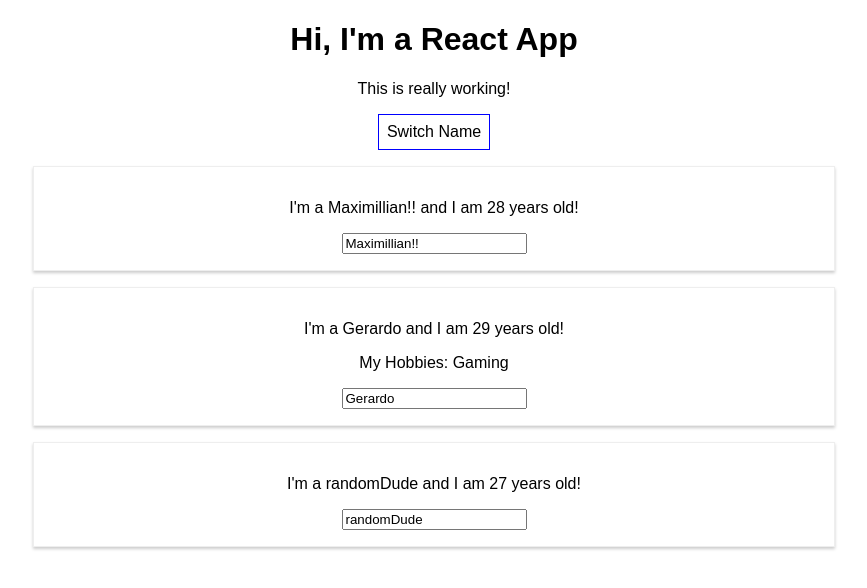
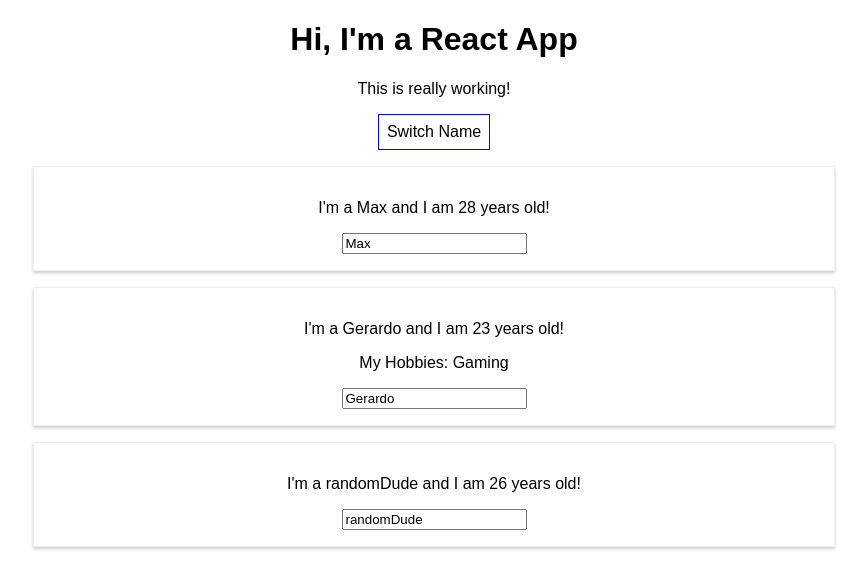
Before and after one commit to Gathzilla/react-complete-guide, a React (Create React App) app: page / in a window 1280 px wide. Both pictures are taken after a click on the button "Switch Name". Shown: the top 588 px of the page, without its empty margins (206-1073 px from the left). Built offline with nearby package versions, Linux system fonts and the light colour scheme.

Commit message:
added dynamic rendering

```diff
--- a/src/App.js
+++ b/src/App.js
@@ -9,7 +9,8 @@
       { name: 'Gerardo', age: 23 },
       { name: 'randomDude', age: 26 }
     ],
-    otherState: 'some other value'
+    otherState: 'some other value',
+    showPersons: false
   };
 
   switchNameHandler = (newName) => {
@@ -34,6 +35,11 @@
     });
   }
 
+  togglePersonsHandler = () =>{
+    const doesShow = this.state.showPersons;
+    this.setState({showPersons: !doesShow});
+  }
+
   render() {
 
       const style = {
@@ -50,7 +56,10 @@
         <p>This is really working!</p>
         <button
          style={style}
-         onClick={/*this could be inefficient*/() => this.switchNameHandler('Maximillian!!')}>Switch Name</button>
+         onClick={this.togglePersonsHandler}>Switch Name</button>
+        {
+           this.state.showPersons ?
+            <div >
             <Person
               name={this.state.persons[0].name}
               age={this.state.persons[0].age}
@@ -64,6 +73,8 @@
               name={this.state.persons[2].name}
               age={this.state.persons[2].age}
             />
+          </div> : null
+        }
       </div>
     );
     // return React.createElement('div', {className: 'App'}, React.createElement('h1', null, 'Does this work now?'));
```
Lines whose indentation alone changed are shown as unchanged.
